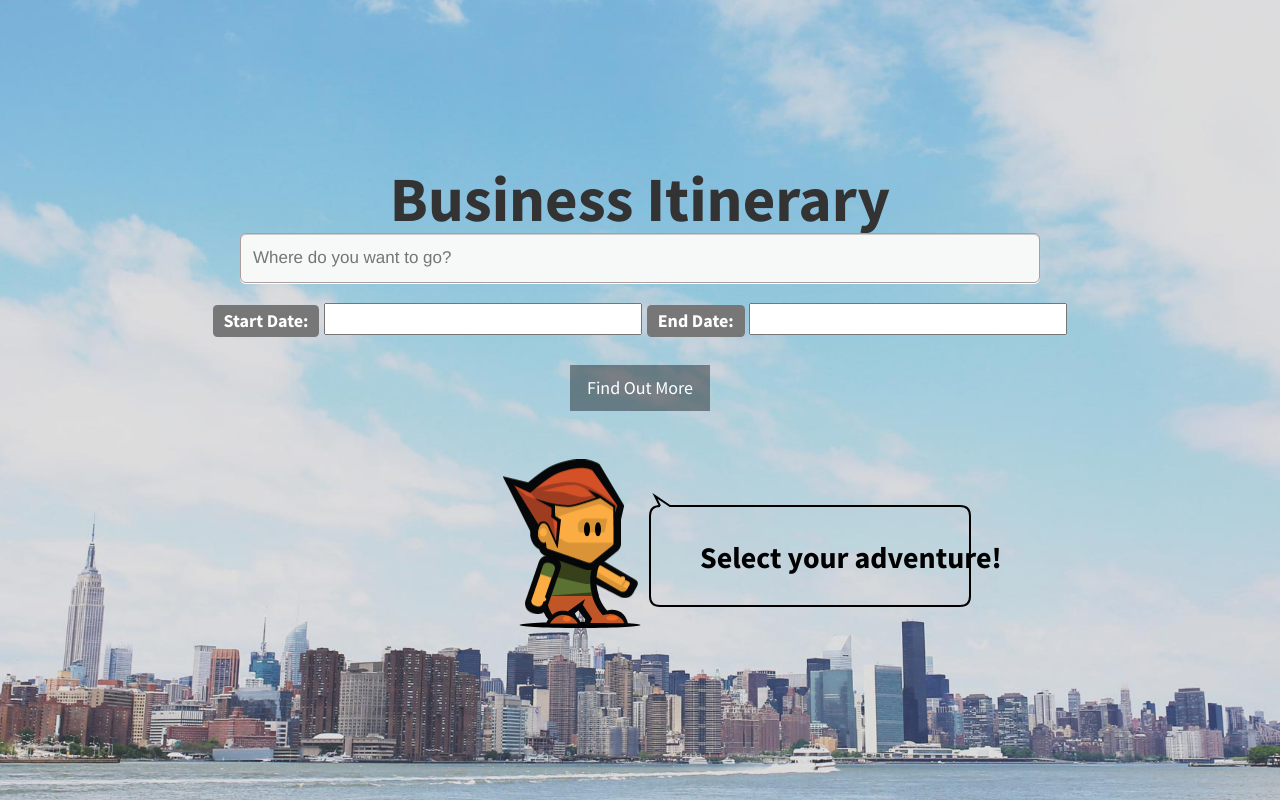
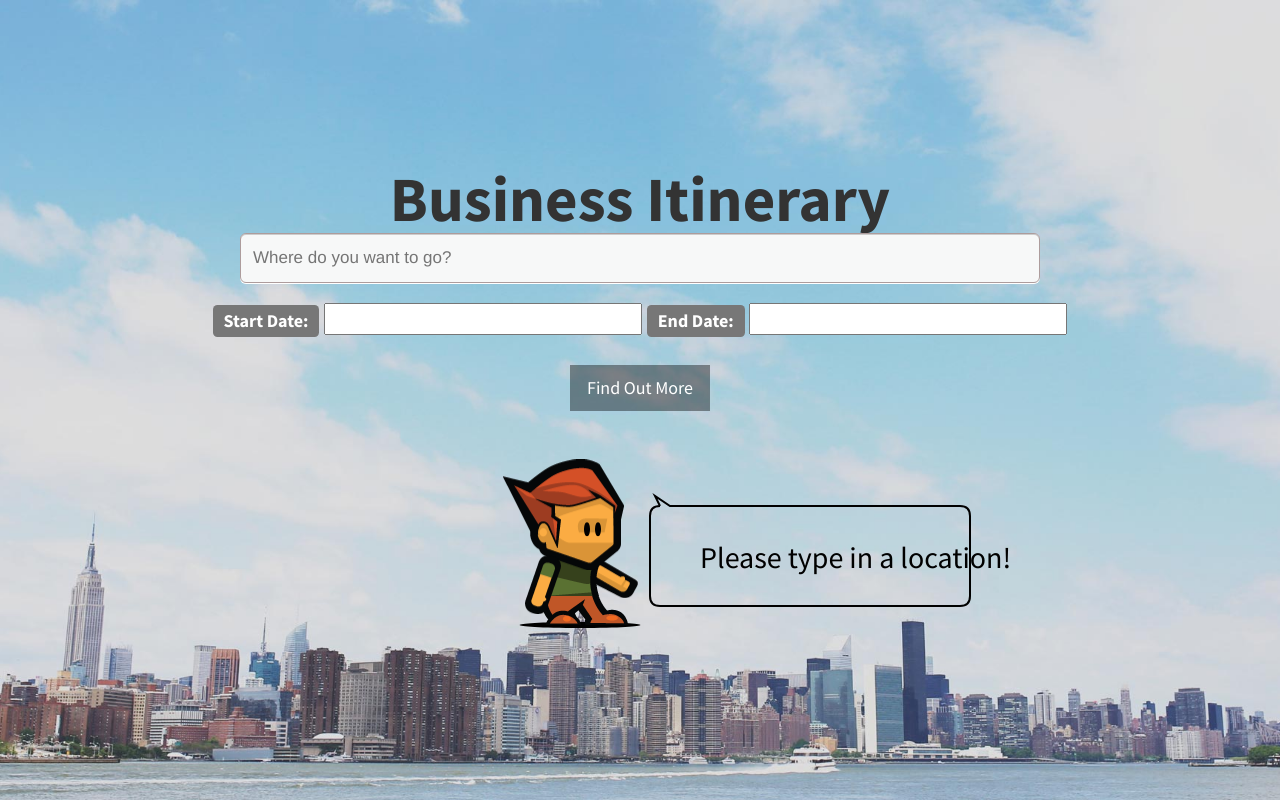
Before and after one commit to chrisc94/ExpediaHackathon, a plain HTML site: page client/index.html in a window 1280 px wide. Both pictures are taken after a click on the link "Find Out More". Drawn offline with nearby package versions, Linux system fonts and the light colour scheme.

Commit message:
last commit I promise

```diff
--- a/client/index.html
+++ b/client/index.html
@@ -61,7 +61,7 @@
             <a id="button" class="btn btn-dark btn-lg wow animated bounceInLeft">Find Out More</a>
             <div style="position: relative;">
 	            <div id="canvasDiv" style=""></div>
-	            <div style="position: absolute; top:110px; left: 700px; color: black;"><h2><b>Select your adventure!</b></h2></div>
+	            <div style="position: absolute; top:110px; left: 700px; color: black;"><h2 id="costs">Select your adventure!</h2></div>
             </div>
         </div>
     </header>
@@ -94,7 +94,7 @@
             		endDate = new Date();
             	}
             	if (location == "") {
-	            	alert("Please give us a destination!");
+            		$('#costs').text("Please type in a location!");
 	            } else {
 	            	var startMonth = (startDate.getMonth() + 1);
 	            	var startDay = startDate.getDate();
```
